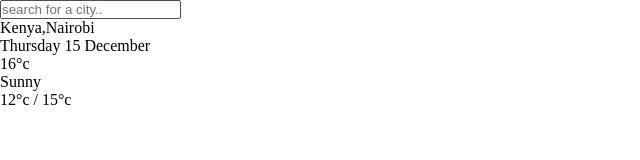
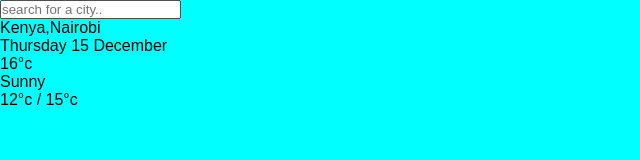
Before and after one commit to phylis13/WeatherApp-js, a website: page index.html in a window 1280 px wide. Shown: the whole page, without its empty margins (0-640 px from the left). Drawn offline with Linux system fonts and the light colour scheme.

Commit message:
body designed

```diff
--- a/main.css
+++ b/main.css
@@ -1,4 +1,12 @@
 *{
     margin: 0;
     padding: 0;
+    box-sizing: border-box;
 }
+
+body  {
+    font-family: 'montserrat', sans-serif;
+    background-color: aqua;
+    background-size: cover;
+    background-position: topcenter;
+}
```
